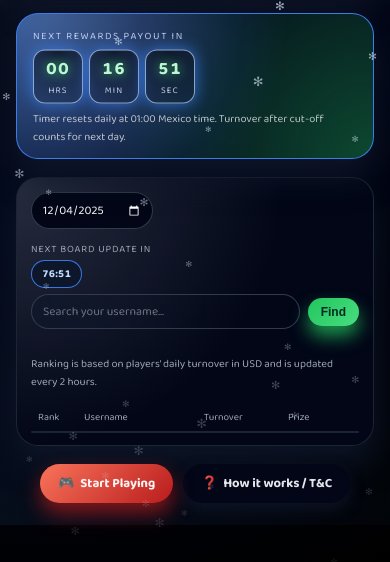
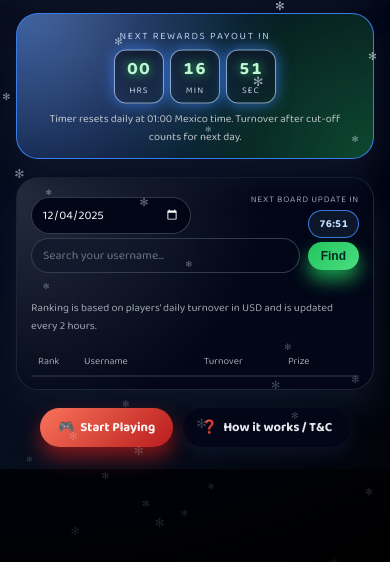
Before and after one commit to ricobetmarketing/xmasevent, a plain HTML site: page 1.html in a window 390 px wide. Shown: the part 282-844 px from the top of the page. Drawn offline with Linux system fonts and the light colour scheme; no server answers.

Commit message:
Update 1.html

```diff
--- a/1.html
+++ b/1.html
@@ -190,6 +190,8 @@
   display: flex;
   flex-direction: column;
   gap: 6px;
+  align-items: center;      /* center contents horizontally */
+  text-align: center;       /* center text labels */
 }
 
     .countdown-label {
@@ -199,11 +201,11 @@
       color: #cbd5f5;
       opacity: 0.95;
     }
-
 .countdown-time-wrapper {
   display: inline-flex;
   align-items: center;
   gap: 8px;
+  justify-content: center;  /* make the 3 boxes sit in the middle */
 }
 
     .countdown-time {
@@ -261,6 +263,7 @@
   font-size: 11px;
   color: #e5e7eb;
   opacity: 0.8;
+  text-align: center;       /* center the description line */
 }
 
     @media (max-width: 480px) {
@@ -290,18 +293,17 @@
 
 .filter-row {
   display: flex;
-      flex-wrap: wrap;
-      gap: 12px;
-      margin-bottom: 6px;
-      align-items: center;
-      justify-content: space-between;
+  align-items: center;
+  justify-content: space-between;  /* date left, timer right */
+  gap: 8px;
+  flex-wrap: nowrap;               /* NEVER wrap onto 2nd line */
 }
 
 .filter-row-left {
   display: flex;
   align-items: center;
   gap: 8px;
-      flex: 0 0 auto;
+  flex: 1 1 auto;                  /* allow it to shrink on small screens */
   min-width: 0;
 }
 
@@ -314,6 +316,8 @@
   font-size: 12px;
   padding: 7px 10px;
   outline: none;
+  width: 100%;
+  max-width: 160px;                /* keep date small enough so timer fits */
 }
 
     .filter-row input[type="date"]::-webkit-calendar-picker-indicator {
@@ -365,7 +369,7 @@
   align-items: flex-end;
   gap: 3px;
   font-size: 10px;
-      min-width: 130px;
+  min-width: 110px;                /* just enough space for mm:ss */
 }
 
 .lb-top-label {
@@ -385,15 +389,16 @@
   font-variant-numeric: tabular-nums;
 }
 
-    @media (max-width: 640px) {
+@media (max-width: 480px) {
   .filter-row {
-        flex-direction: column;
-        align-items: stretch;
+    gap: 6px;
   }
   .lb-top-timer {
-        align-items: flex-start;
-      }
-    }
+    font-size: 9px;
+    min-width: 96px;
+  }
+}
+
 
     .lb-desc {
       font-size: 11px;
@@ -1017,6 +1022,7 @@
     <span class="lb-top-time" id="lbCountdown">02:00</span>
   </div>
 </div>
+
 
             <div class="search-row">
               <input id="searchInput" type="text" placeholder="Search your username…" />
```
Lines whose indentation alone changed are shown as unchanged.
